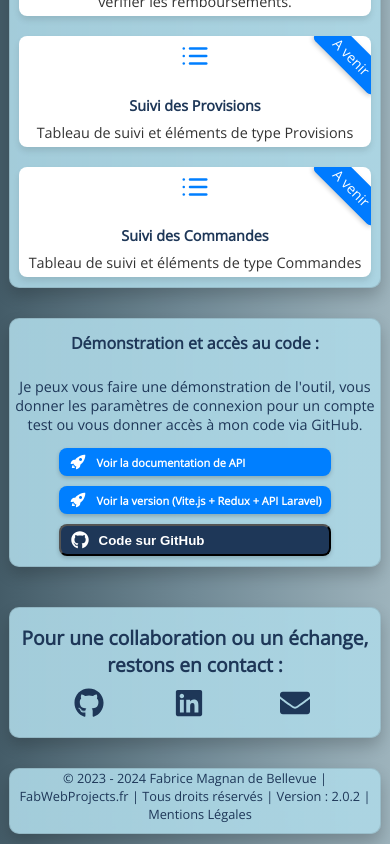
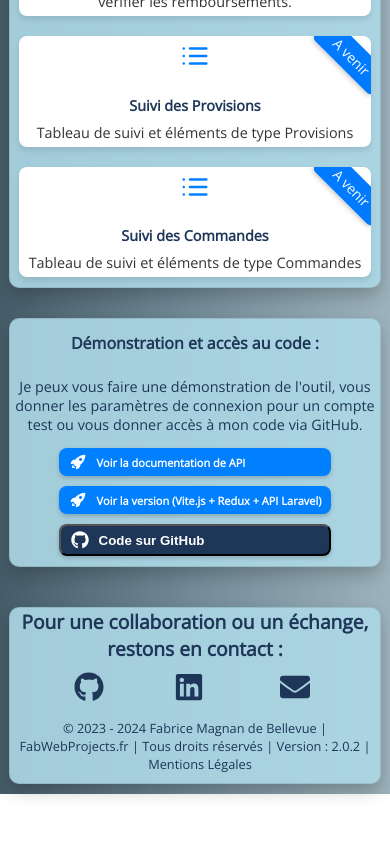
Before and after one commit to FabriceDevPro/PortfolioPro, a React (Vite) app: page /personal-project/1 in a window 390 px wide. Shown: the part 3119-3963 px from the top of the page. After the commit the page ends 3913 px from the top, so only its background shows below. Built offline with nearby package versions, Linux system fonts and the light colour scheme.

Commit message:
correction suite retour mentor issue #1

```diff
--- a/src/App.jsx
+++ b/src/App.jsx
@@ -7,7 +7,6 @@ import Home from "./pages/Home";
 import Header from "./components/Header";
 import Footer from "./components/Footer";
 import ScrollToTop from "./components/ScrollToTop";
-import Social from "./components/Social";
 import LegalMentions from "./pages/LegalMentions";
 import MissingPage from "./pages/MissingPage";
 import CurriculumVitae from "./pages/CurriculumVitae";
@@ -18,19 +17,16 @@ import { ContactModalProvider } from "./context/ContactModal";
 ReactModal.setAppElement("#root");
 
 function AppWrapper() {
-  const [showSocial, setShowSocial] = useState(true);
-  const [showFooter, setShowFooter] = useState(true);
+    const [showFooter, setShowFooter] = useState(true);
   let location = useLocation();
 
   useEffect(() => {
     // Cache le composant Social sur la page d'erreur 404 et les mentions légales
-    setShowSocial(location.pathname !== "/error404" && location.pathname !== "/mentions-legales" && location.pathname !== "/curriculum-vitae");
     setShowFooter(location.pathname !== "/error404" &&location.pathname !== "/curriculum-vitae" );
   }, [location]);
 
   return (
     <>
-      {showSocial && <Social />}
       {showFooter && <Footer />}
     </>
   );
--- a/src/components/Contact.jsx
+++ b/src/components/Contact.jsx
@@ -17,7 +17,7 @@ const Contact = ({ closeModal }) => {
 
   const onSubmit = (data) => {
     emailjs
-      .send("service_ekrqbpd", "template_ajt5qpd", data, "AbDAfXz8sfGa2-H6-")
+      .send("service_ekrqbpd", "template_4kibzvk", data, "AbDAfXz8sfGa2-H6-")
       .then((response) => {
         console.log("SUCCESS!", response.status, response.text);
         setConfirmationMessage("Votre message a été envoyé avec succès !");
--- a/src/components/Footer.jsx
+++ b/src/components/Footer.jsx
@@ -1,5 +1,6 @@
 import { Link } from "react-router-dom";
 import { Config } from '../config';
+import Social from "./Social";
 const Footer = () => {
   const anneeActuelle = new Date().getFullYear();
   const anneeDebut = 2023;
@@ -11,13 +12,18 @@ const Footer = () => {
   copyrightText += ` Fabrice Magnan de Bellevue | FabWebProjects.fr | Tous droits réservés | Version : ${Config.version} | `;
 
   return (
-    <footer>
+    <footer id="contact">
+      <div className="footer-social-links">
+        <Social />
+      </div>
+      <div className="footer-info">
         <p>
           {copyrightText}
           <Link to="/mentions-legales#legal-mentions" className="legal-link">
             Mentions Légales
           </Link>
         </p>
+      </div>
     </footer>
   );
 };
--- a/src/components/Social.jsx
+++ b/src/components/Social.jsx
@@ -9,17 +9,17 @@ const Social = () => {
   const { isModalOpen, openModal, closeModal } = useContactModal();
 
   return (
-    <section className="social-section" id="contact">
-      <h2 className="social-section__title">Pour une collaboration ou un échange, restons en contact :</h2>
-      <div className="social-section__icons-container">
-        <a href="https://github.com/Fabrice-Perso/" title="Mon profil GitHub" target="_blank" rel="noopener noreferrer" className="social-section__icon">
+    <>
+      <h2 className="footer-social__title">Pour une collaboration ou un échange, restons en contact :</h2>
+      <div className="footer-social__icons-container">
+        <a href="https://github.com/Fabrice-Perso/" title="Mon profil GitHub" target="_blank" rel="noopener noreferrer" className="footer-social__icon">
           <FaGithub />
         </a>
-        <a href="https://www.linkedin.com/in/fabrice-magnan-de-bellevue" title="Mon profil LinkedIn" target="_blank" rel="noopener noreferrer" className="social-section__icon">
+        <a href="https://www.linkedin.com/in/fabrice-magnan-de-bellevue" title="Mon profil LinkedIn" target="_blank" rel="noopener noreferrer" className="footer-social__icon">
           <FaLinkedin />
         </a>
         {/* Utilisez directement openModal du contexte */}
-        <button onClick={openModal} title="Contactez-moi" className="social-section__icon">
+        <button onClick={openModal} title="Contactez-moi" className="footer-social__icon">
           <FaEnvelope />
         </button>
       </div>
@@ -32,7 +32,7 @@ const Social = () => {
       >
         <ContactForm closeModal={closeModal} />
       </Modal>
-    </section>
+    </>
   );
 };
 
--- a/src/sass/components/_social.scss
+++ b/src/sass/components/_social.scss
@@ -2,24 +2,24 @@
 @import "../abstracts/mixin";
 @import "../abstracts/keyframes";
 @import "../abstracts/variables";
-.social-section {
-  @include section-styles;
+.footer-social-links {
 
-  .social-section__title {
+  .footer-social__title {
     color: $primary-color;
     font-size: 2.0em;
-    margin-bottom: 1.5rem;
     width: 100%;
+    margin:0 0 1.5rem;
   }
 
-  .social-section__icons-container {
+  .footer-social__icons-container {
     display: flex;
     align-items: center;
     justify-content: center;
     gap: 50px;
     width: 100%;
+    margin:0 0 0.5rem;
 
-    .social-section__icon {
+    .footer-social__icon {
       text-decoration: none;
       color: $primary-color;
       font-size: 48px;
@@ -36,25 +36,20 @@
   }
 }
 @media only screen and (min-width: 900px) and (max-width: 1024px) {
-  .social-section .social-section__title {
+  .footer-social-links .footer-social__title {
     font-size: 1.8em;
   }
 }
 @media only screen and (min-width: 769px) and (max-width: 900px) {
-  .social-section .social-section__title{
+  .footer-social-links .footer-social__title{
     font-size: 1.5em;
   }
 }
 @media only screen and (max-width: 768px) {
-  .social-section {
-    margin: 30px auto 10px;
-    padding: 0px 0px 10px;
-    max-width: 95%;
-  }
-  .social-section .social-section__title{
+  .footer-social-links .footer-social__title{
     font-size: 1.2em;
     margin-bottom: 0.5rem;
   }
-  .social-section .social-section__icons-container .social-section__icon{
+  .footer-social-links .footer-social__icons-container .footer-social__icon{
     font-size: 30px;}
 }
--- a/src/sass/pages/projetperso/_chronologie.scss
+++ b/src/sass/pages/projetperso/_chronologie.scss
@@ -156,7 +156,6 @@
               background-color: $card-background;
               position: relative;
               overflow: visible;
-              cursor: pointer;
 
               .languages-card__logo {
                 max-width: 80%; /* Permet une certaine marge autour du logo */
```
Lines whose indentation alone changed are shown as unchanged.
